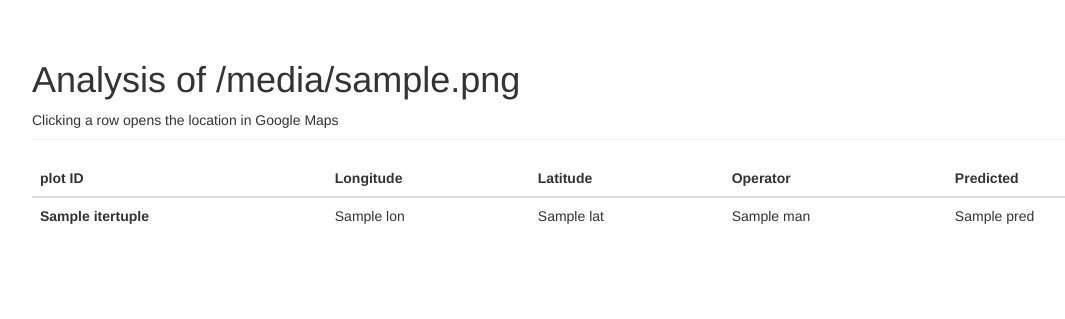
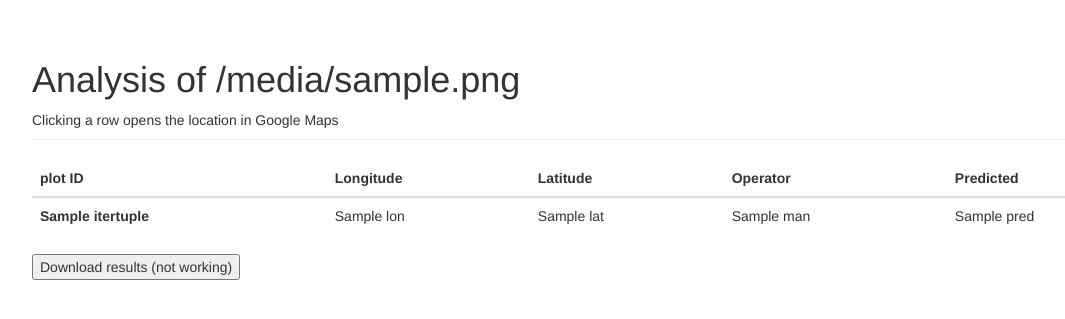
Before and after one commit to AvoinOrg/tree-cover-server, a Flask app: template app/templates/result_list.html in a window 1280 px wide. Shown: the part 52-371 px from the top of the page, without its empty margins (38-1103 px from the left). Run offline with Flask 2, Linux system fonts and the light colour scheme; the template is opened without the code that fills it: most values are stand-ins (such as "Sample title", 1, 10 or a date in 2020); some libraries are stand-ins or nearby versions.

Commit message:
Update result_list.html

```diff
--- a/app/templates/result_list.html
+++ b/app/templates/result_list.html
@@ -35,5 +35,6 @@ https://www.google.com/maps/search/?api=1&query=-24.690932,150.9439172&zoom=18&b
         {% endfor %}
       </tbody>
     </table>
+    <button type="button">Download results (not working)</button>
 </div>
 {% endblock %}
```
